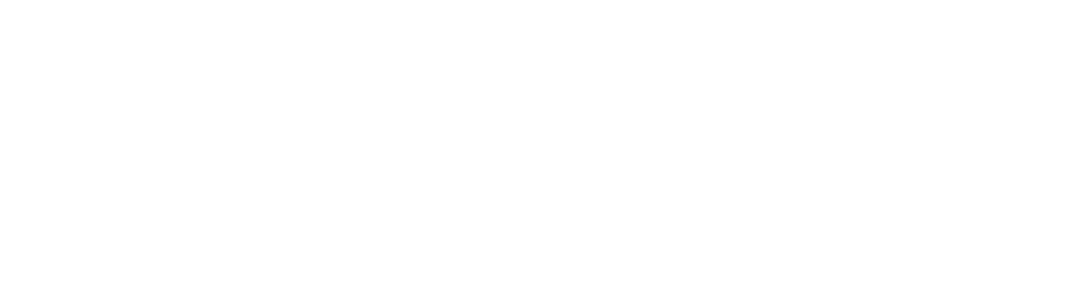
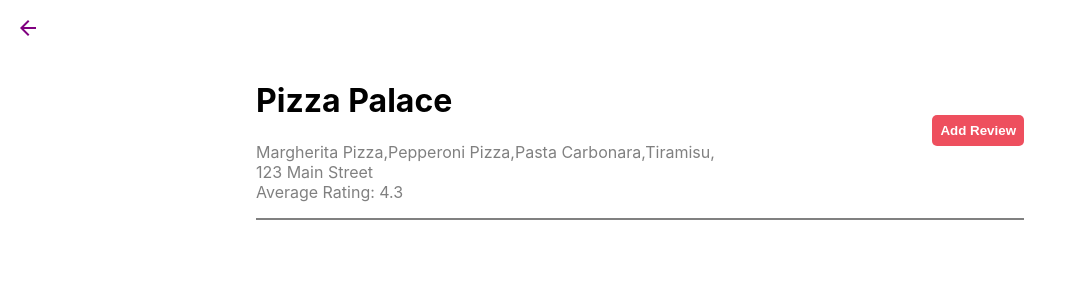
Before and after one commit to Ayush-1315/mcr-6, a React (Create React App) app: page /restraunt/1 in a window 1280 px wide. Before the commit this address had no page. Shown: the top 300 px of the page, without its empty margins (0-1067 px from the left). Built offline with nearby package versions, Linux system fonts and the light colour scheme.

Commit message:
feat: added restraunt page and header

```diff
--- a/public/index.html
+++ b/public/index.html
@@ -10,6 +10,7 @@
       content="Web site created using create-react-app"
     />
     <link rel="apple-touch-icon" href="%PUBLIC_URL%/logo192.png" />
+    <link rel="stylesheet" href="https://fonts.googleapis.com/css2?family=Material+Symbols+Outlined:opsz,wght,FILL,GRAD@48,400,0,0" />
     <!--
       manifest.json provides metadata used when your web app is installed on a
       user's mobile device or desktop. See https://developers.google.com/web/fundamentals/web-app-manifest/
--- a/src/App.js
+++ b/src/App.js
@@ -1,12 +1,14 @@
 import { Routes,Route } from 'react-router';
 import './App.css';
 import { Home } from './pages/home/home';
+import { RestrauntPage } from './pages/restraunt/restrauntPage';
 
 function App() {
   return (
     <div className="App">
       <Routes>
         <Route path="/" element={<Home/>}/>
+        <Route path="/restraunt/:rID" element={<RestrauntPage/>}/>
       </Routes>
     </div>
   );
--- a/src/components/card/card.jsx
+++ b/src/components/card/card.jsx
@@ -1,9 +1,11 @@
+import {useNavigate} from "react-router-dom";
 import cardCSS from "./card.module.css";
 export const Card = ({ data }) => {
-    console.log(data)
-  const {name,imgSrc,price,qty,restraunt}=data;
+  const {name,imgSrc,price,qty,restraunt,id}=data;
+ const navigate=useNavigate();
+ const clickHandler=()=>navigate(`restraunt/${id}`);
   return (
-    <div className={cardCSS.card}>
+    <div className={cardCSS.card} onClick={clickHandler}>
       <div
         className={cardCSS.cardHead}
         style={{
--- a/src/pages/home/home.jsx
+++ b/src/pages/home/home.jsx
@@ -15,7 +15,7 @@
      {state.map((restraunt,index)=><div key={index} className={homeCSS.objectContainer}>
         <h2>Dishes by {restraunt?.name}</h2>
         <div className={homeCSS.container}>
-        {restraunt?.menu.map((item,index)=><Card data={{...item,restraunt:restraunt?.name}} key={index}/>)}
+        {restraunt?.menu.map((item,index)=><Card data={{...item,restraunt:restraunt?.name,id:restraunt.id}} key={index}/>)}
         </div>
      </div>)}
     </>}
--- /dev/null
+++ b/src/pages/restraunt/restraunt.module.css
@@ -0,0 +1,33 @@
+.nav{
+    padding:1rem;
+    text-align: left;
+    font-weight: bolder;
+    color:purple;
+}
+.header{
+    display: flex;
+    align-items: center;
+    justify-content: space-between;
+    width: 60vw;
+    margin: 0 auto;
+    text-align: left;
+    border-bottom: 2px solid grey;
+    padding-bottom:1rem;
+}
+.header button{
+    font-weight: 700;
+    border:none;
+    padding:0.5rem;
+    margin: auto;
+    color:white;
+    background-color: #EE4F5E;
+    border-radius: 5px;
+    cursor: pointer;
+}
+.header p{
+    color:grey
+}
+.header>div:first-child p{
+margin: 0;
+text-align: left;
+}
--- a/src/pages/restraunt/restrauntPage.jsx
+++ b/src/pages/restraunt/restrauntPage.jsx
@@ -1,3 +1,32 @@
-export const RestrauntPage=()=>{
-    return <>Rest</>
-}
+import { useNavigate, useParams } from "react-router";
+
+import { restaurantsData } from "../../data";
+import restrauntCSS from "./restraunt.module.css";
+export const RestrauntPage = () => {
+  const { rID } = useParams();
+  const navigate=useNavigate();
+  const restaurant = restaurantsData.find(({ id }) => id === Number(rID));
+  console.log(restaurant);
+  return (
+    <>
+      <nav className={restrauntCSS.nav}>
+        <span className="material-symbols-outlined" onClick={()=>navigate("/")}>arrow_back</span>
+      </nav>
+      <div className={restrauntCSS.header}>
+        <div>
+          <h1>{restaurant?.name}</h1>
+          <p>
+            {restaurant?.menu?.map(({ name }) => (
+              <span>{name},</span>
+            ))}
+          </p>
+          <p>{restaurant?.address}</p>
+          <p>Average Rating: {restaurant?.averageRating}</p>
+        </div>
+        <div>
+          <button>Add Review</button>
+        </div>
+      </div>
+    </>
+  );
+};
```
